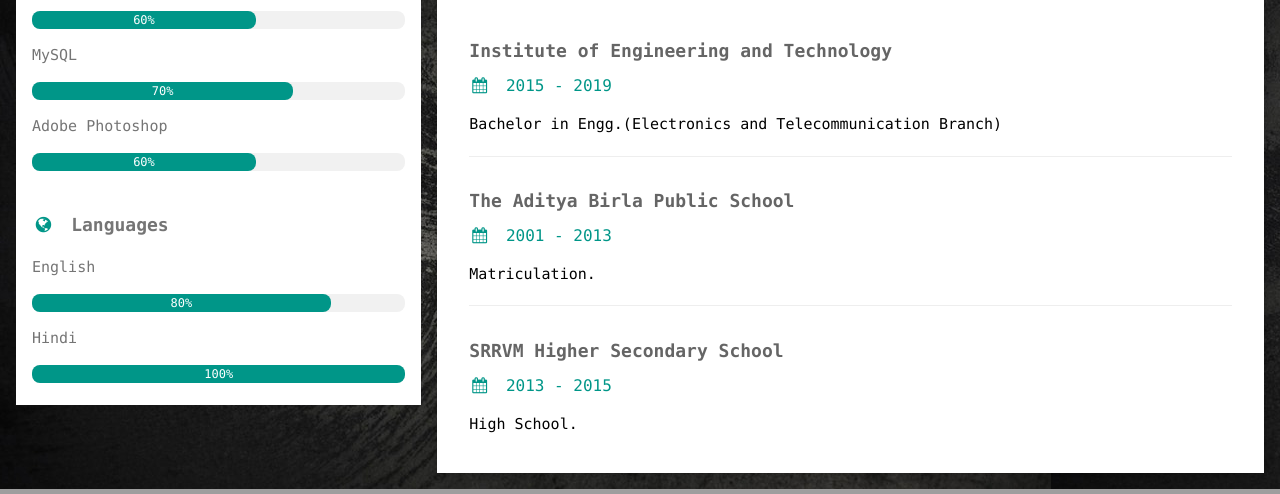
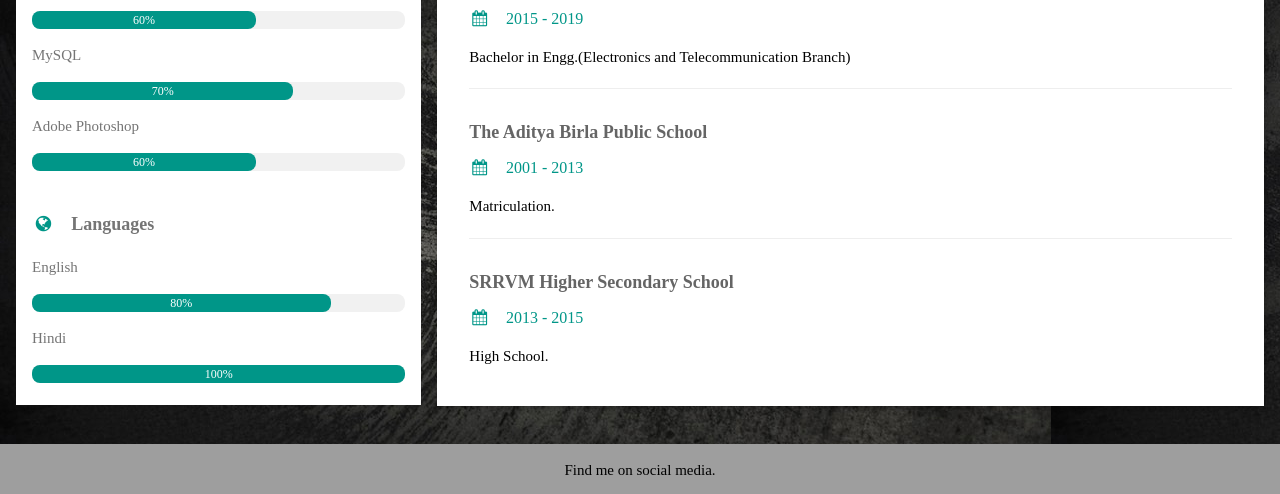
Before and after one commit to punit-j/punit-j.github.io, a plain HTML site: page index.html in a window 1280 px wide. Shown: the part 826-1320 px from the top of the page. Drawn offline with nearby package versions, Linux system fonts and the light colour scheme; a web font is replaced by a local one.

Commit message:
Update index.html

```diff
--- a/index.html
+++ b/index.html
@@ -7,7 +7,7 @@
 <link rel='stylesheet' href='https://fonts.googleapis.com/css?family=Calibri'>
 <link rel="stylesheet" href="https://cdnjs.cloudflare.com/ajax/libs/font-awesome/4.7.0/css/font-awesome.min.css">
 <style>
-html,body,h1,h2,h3,h4,h5,h6 {font-family: "Consolas", sans-serif}
+html,body,h1,h2,h3,h4,h5,h6 {font-family: "Times New Roman", sans-serif}
 </style>
 <body class="w3-light-grey" background="./images/bg.jpeg">
 
```
